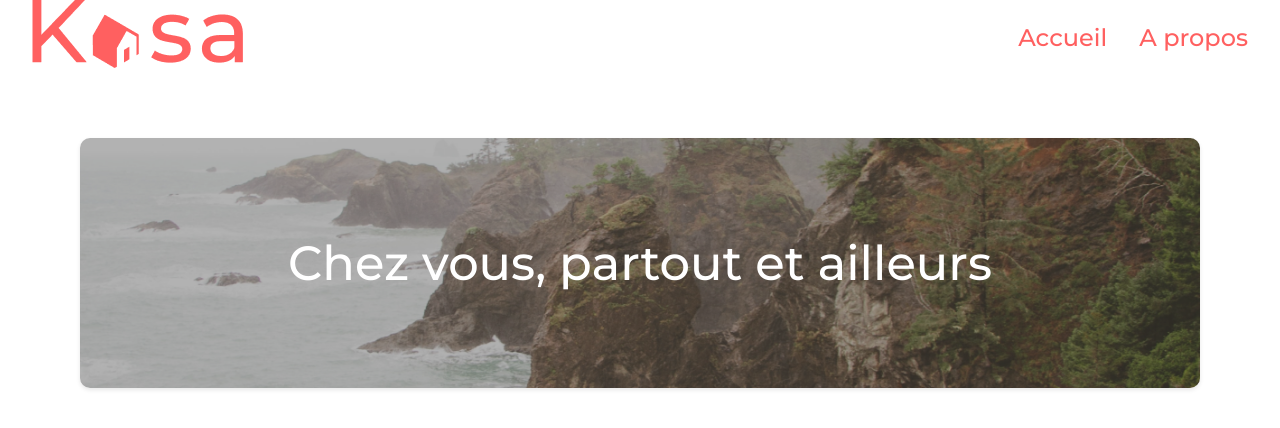
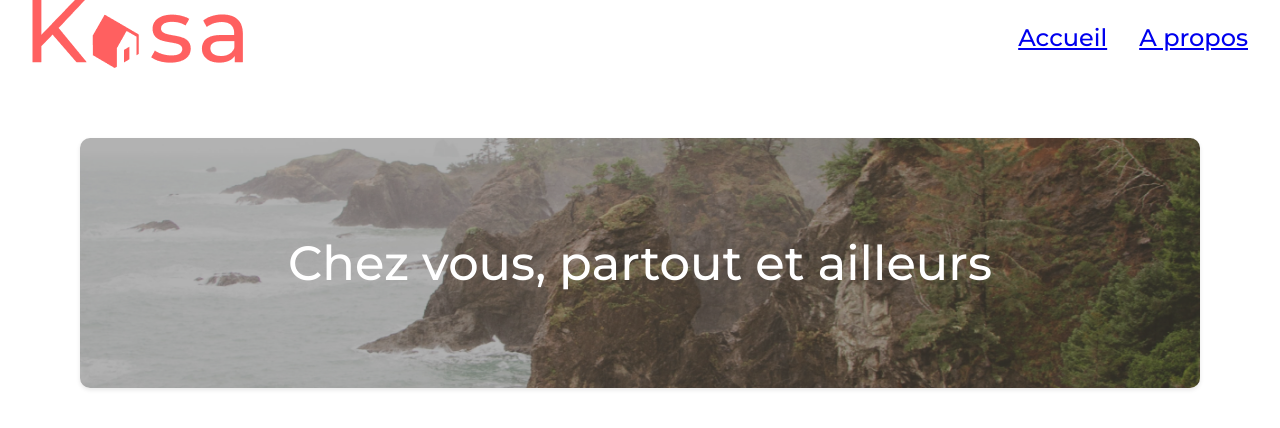
Before and after one commit to jcaldicote/P6-Kasa, a React (Vite) app: page / in a window 1280 px wide. Shown: the top 428 px of the page. Built offline with nearby package versions, Linux system fonts and the light colour scheme.

Commit message:
mise à jour test  navigation des liens

```diff
--- a/src/components/Navbar.jsx
+++ b/src/components/Navbar.jsx
@@ -1,6 +1,7 @@
-import React from 'react';
-import './Navbar.scss';
-import logokasa from '../assets/logokasa.png';
+import React from "react";
+import "./Navbar.scss";
+import logokasa from "../assets/logokasa.png";
+import { Link } from "react-router-dom";
 
 function Navbar() {
   return (
@@ -8,8 +9,12 @@
       <div className="navbar__logo">
         <img src={logokasa} alt="logokasa" />
       </div>
-      <div>Accueil</div>
-      <div>A propos</div>
+      <Link to="/">
+        <div>Accueil</div>
+      </Link>
+      <Link to="/about">
+        <div>A propos</div>
+      </Link>
     </nav>
   );
 }
--- a/src/main.jsx
+++ b/src/main.jsx
@@ -7,6 +7,7 @@
   {
     path: "/",
     element: <App />,
+    errorElement: <h1>404 page not found</h1>,
   },
   {
     path: "/logement",
@@ -16,10 +17,6 @@
     path: "/about",
     element: <h1>A propos</h1>,
   },
-  {
-    path: "/error",
-    element: <h1>Erreur 404</h1>,
-  },
 ]);
 
 ReactDOM.createRoot(document.getElementById("root")).render(
```
